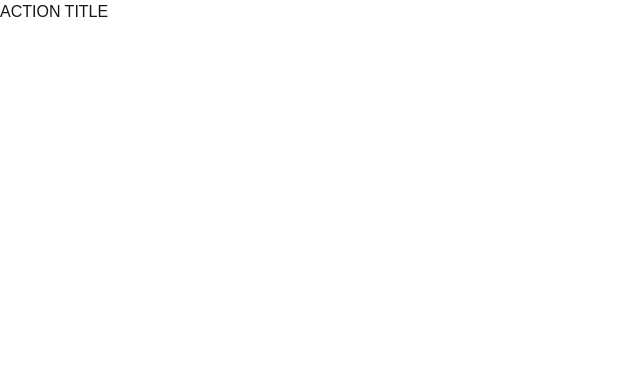
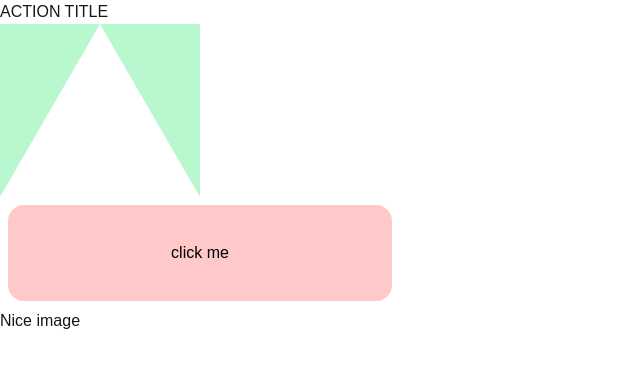
Before and after one commit to JoeLan124/reactpatternDay1, a Next.js app in the folder solution3/: page / in a window 1280 px wide. Shown: the top 368 px of the page, without its empty margins (0-640 px from the left). Built offline with nearby package versions, Linux system fonts and the light colour scheme.

Commit message:
MessyCard final

```diff
--- a/solution3/app/components/(MessyImageCards)/ImageCard.jsx
+++ b/solution3/app/components/(MessyImageCards)/ImageCard.jsx
@@ -4,8 +4,10 @@ const ImageCard = ({
   description,
   height,
   width,
-  imageUrl
+  imageUrl,
+className
+
 }) => {
-    return <div><Image alt={description} height={height} width={width} priority src={imageUrl || ""} as="image"/></div>;
+  return <div><Image alt={description} height={height} width={width} className={`${className}`}  priority src={imageUrl || ""} as="image"/></div>;
 };
 export default ImageCard;
--- a/solution3/app/components/(MessyImageCards)/MesseImageCardDemo.jsx
+++ b/solution3/app/components/(MessyImageCards)/MesseImageCardDemo.jsx
@@ -2,7 +2,7 @@ import MessyImageCard from "./MessyImageCard"
 
 const MesseImageCardDemo = () => {
   return (
-    <MessyImageCard imageUrl="/vercel.svg" description={"My Next Project"} title="ACTION TITLE" width={200} height={ 200} />
+    <MessyImageCard imageUrl="/vercel.svg" description={"My Next Project"} title="ACTION TITLE" width={200} height={200} footer="Nice image" visible={true} buttontext="click me" className={"bg-green-200"} buttonVisible={true}/>
   )
 }
 export default MesseImageCardDemo
--- a/solution3/app/components/(MessyImageCards)/MessyImageCard.jsx
+++ b/solution3/app/components/(MessyImageCards)/MessyImageCard.jsx
@@ -1,12 +1,14 @@
 import ImageCard from "./ImageCard";
 
-const MessyImageCard = ({ title, description, height, width, children, imageUrl}) => {
+const MessyImageCard = ({ title, description, height, width,  footer, imageUrl, visible, className, buttontext, buttonVisible}) => {
   return (
     <div>
       <p1>{title}</p1>
         <div>
-            <ImageCard imageUrl={imageUrl} description={description} width={width} height={height}/>
-        </div>
+        {visible && <ImageCard imageUrl={imageUrl} description={description} width={width} height={height} className={`${className}` } />}
+      </div>
+      {buttonVisible && <button className="bg-red-200 h-24 w-96 rounded-2xl m-2 text-black">{buttontext}</button>}
+      <h2>{ footer}</h2>
       </div>
 
   );
```
